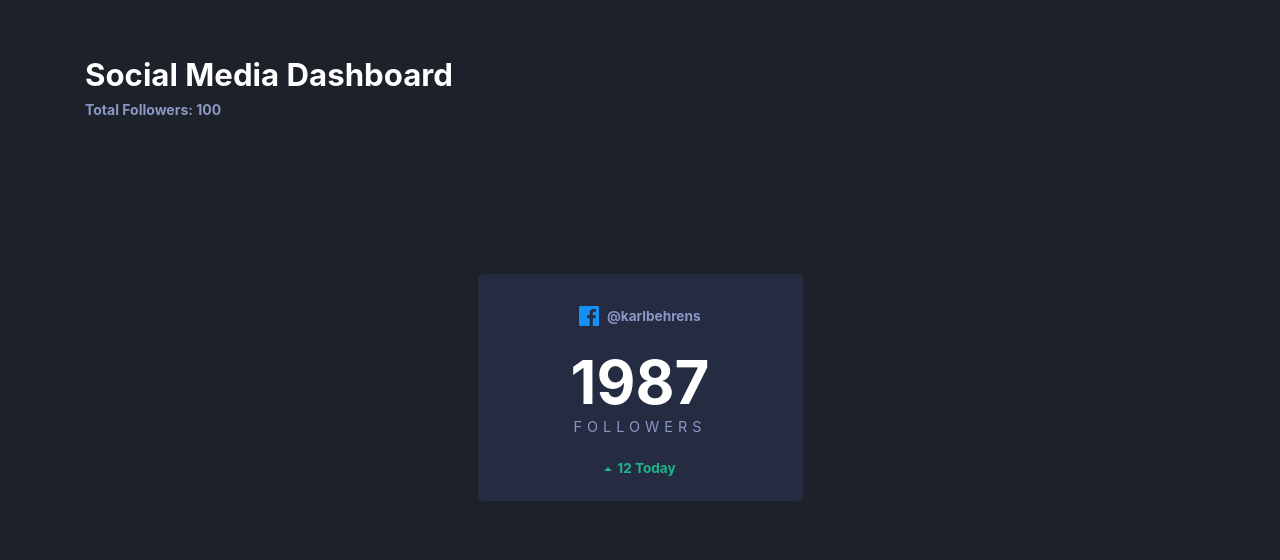
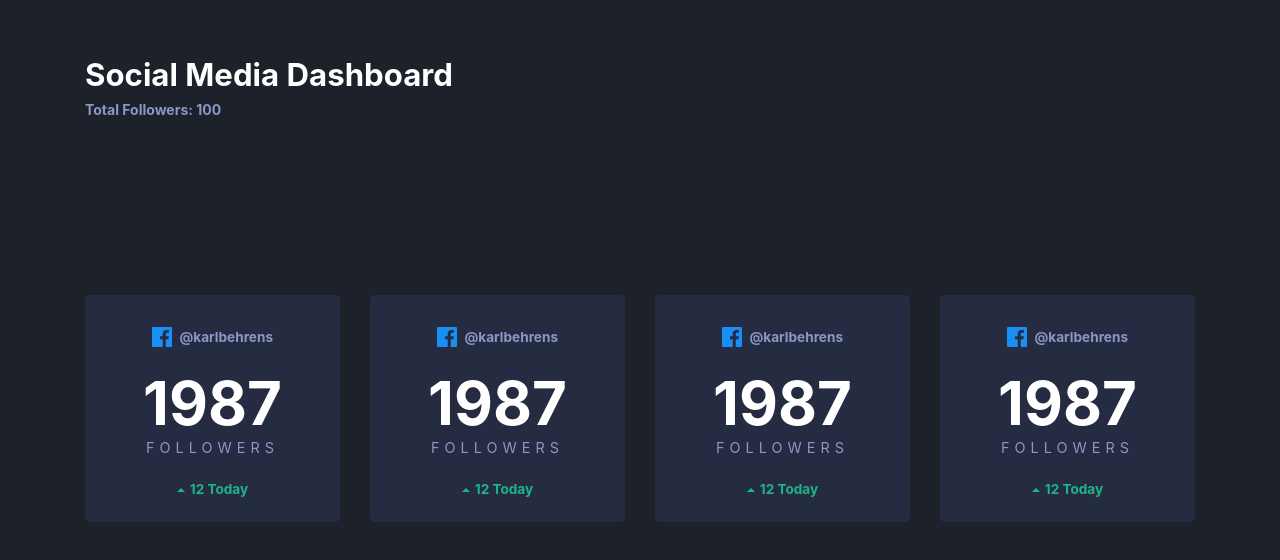
Before and after one commit to karlbehrensg/social-media-dashboard, a Next.js app: page / in a window 1280 px wide. Shown: the top 560 px of the page. Built offline with nearby package versions, Linux system fonts and the light colour scheme.

Commit message:
4 general cards en home

```diff
--- a/pages/index.js
+++ b/pages/index.js
@@ -12,7 +12,12 @@ export default function Home() {
       <div>
         <Header />
         <div className='container'>
-          <GeneralCard />
+          <div className="general-stats">
+            <GeneralCard />
+            <GeneralCard />
+            <GeneralCard />
+            <GeneralCard />
+          </div>
         </div>
       </div>
 
@@ -25,6 +30,14 @@ export default function Home() {
           padding: 0 25px;
           justify-content: inherit;
         }
+
+        .general-stats {
+          display: grid;
+          column-gap: 30px;
+          row-gap: 10px;
+          padding: 21px 0;
+          grid-template-columns: repeat(4, 1fr);
+        }
       `}</style>
     </>
   )
```
Also changed, not shown: pages/api/facebook.js (added).
